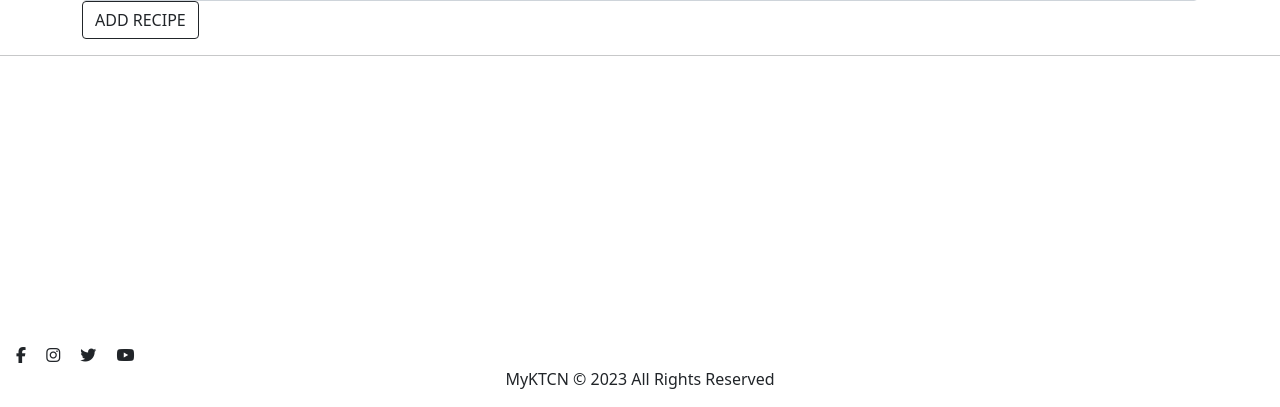
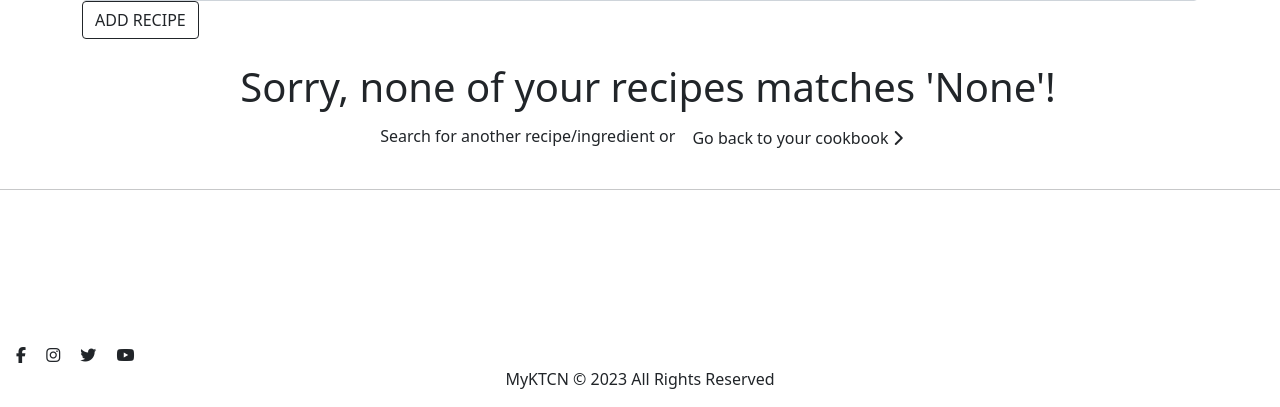
Before and after one commit to lestece/myKTCN, a Django app: page /my_cookbook/ in a window 1280 px wide. Shown: the part 393-800 px from the top of the page. Run offline with Django 4.2, Linux system fonts and the light colour scheme; data that the repository does not hold is empty; some libraries are stand-ins or nearby versions.

Commit message:
Add empty search results to user cookbook search

```diff
--- a/templates/cookbook.html
+++ b/templates/cookbook.html
@@ -12,11 +12,11 @@
 
     <div class="row">
         <div class="col-12">
-            <a href="{% url 'create_recipe' %}" class="btn btn-outline-dark add-recipe-btn" >ADD RECIPE</a>
-        </div>
-    </div>
-    <div class="row">
-        <div class="col-12">
+            <div class="row">
+                <div class="col-12">
+                    <a href="{% url 'create_recipe' %}" class="btn btn-outline-dark add-recipe-btn" >ADD RECIPE</a>
+                </div>
+            </div>
             <div class="row mx-2">
                 {% for recipe in user_recipes %}
                 <div class="col-sm-6 col-lg-3 my-3">
@@ -57,6 +57,15 @@
             </div>
             <div class="row mx-2">
                 {% endif %}
+                {% empty %}
+                <div class="row mx-2">
+                    <div class="col-12 text-center mt-4">
+                        <h1>Sorry, none of your recipes matches '{{ searched }}'!</h1>
+                        <p>Search for another recipe/ingredient or
+                            <a class="btn" href="{% url 'browse_recipes'%}">Go back to your cookbook <i class="fas fa-chevron-right"></i></a>
+                        </p>
+                    </div>
+                </div>
                 {% endfor %}
 
             </div>
```
